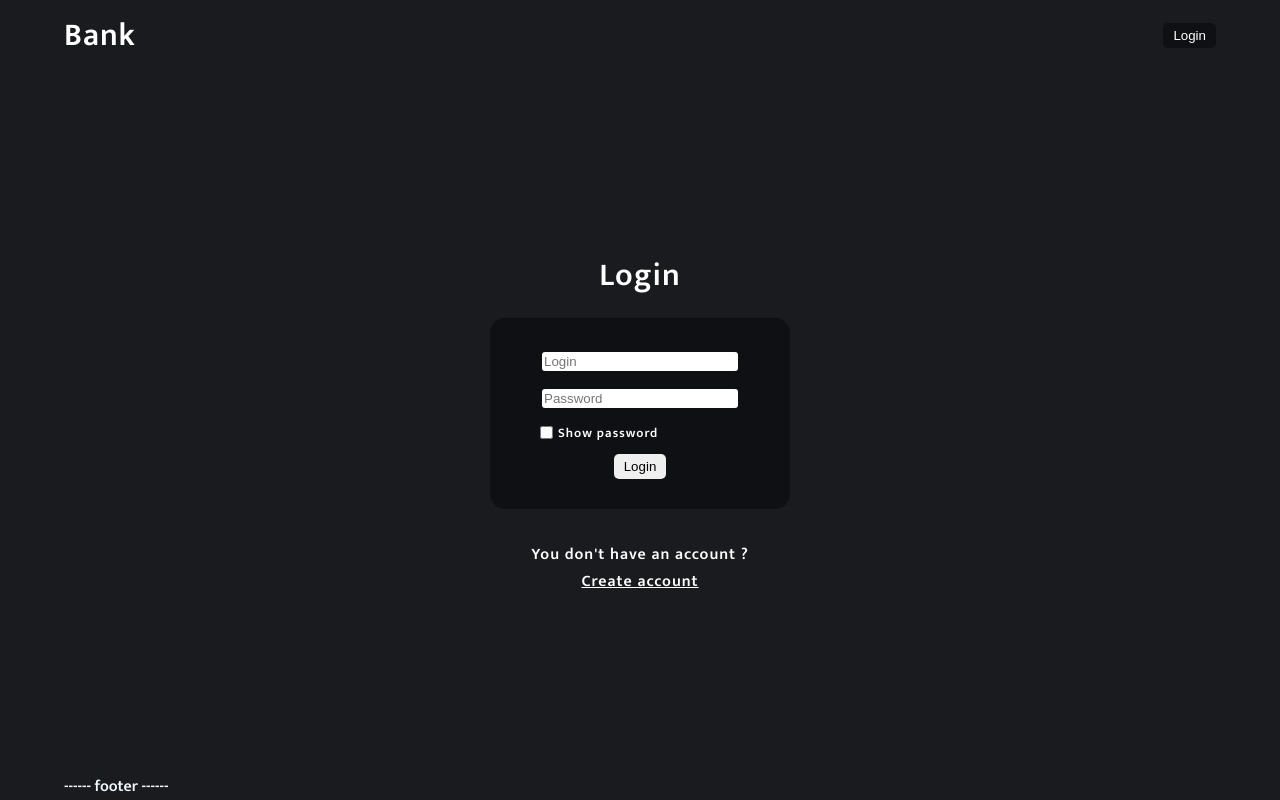
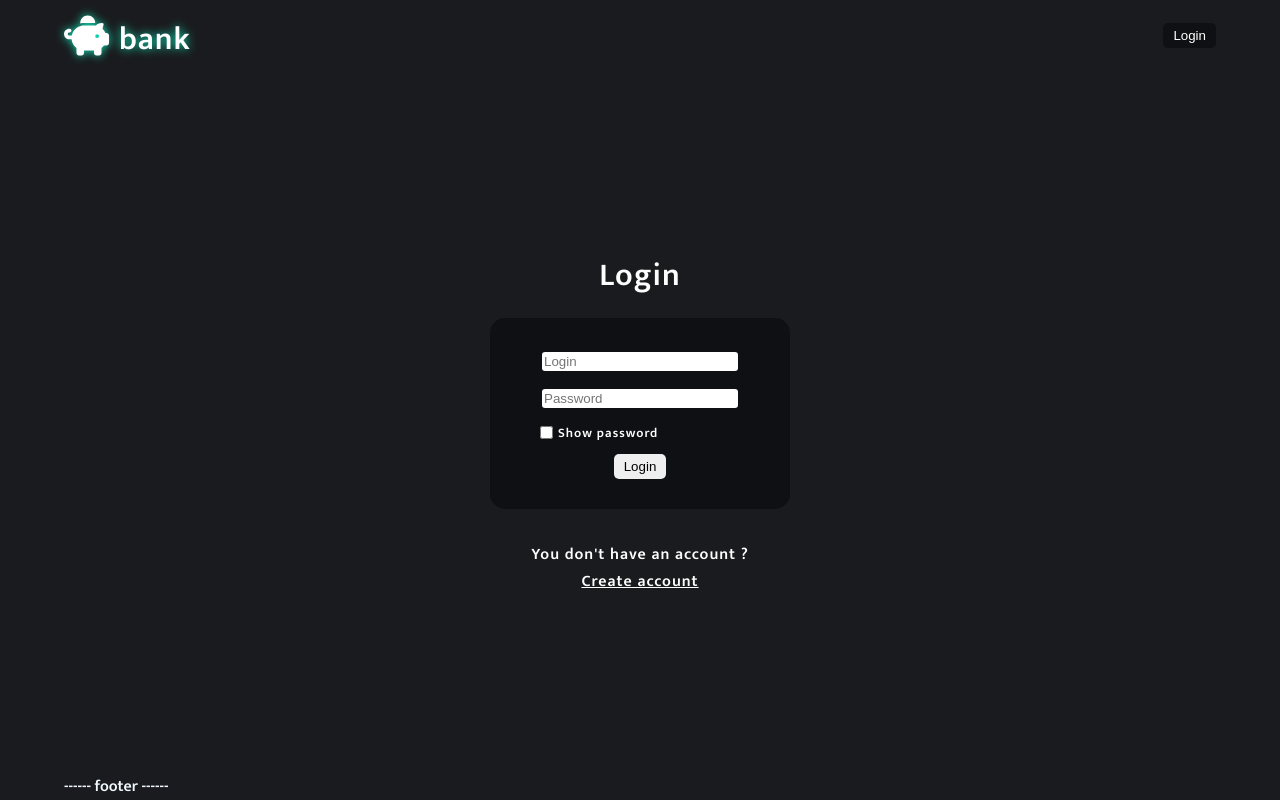
Before and after one commit to eskabaro/bank, a Next.js app: page /login in a window 1280 px wide. Built offline with nearby package versions, Linux system fonts and the light colour scheme; data requests are answered from the project's data file.

Commit message:
added new logo

```diff
--- a/src/components/layout/header/Header.module.scss
+++ b/src/components/layout/header/Header.module.scss
@@ -3,6 +3,12 @@
     display: flex;
     align-items: center;
     justify-content: space-between;
+
+    >h1 {
+        color: black;
+        filter: drop-shadow(3px 3px 10px rgb(20, 57, 169));
+        background-color: aliceblue;
+    }
 
     >nav {
         display: flex;
--- a/src/components/layout/header/Header.tsx
+++ b/src/components/layout/header/Header.tsx
@@ -1,4 +1,5 @@
 import { FC, useEffect, useState } from "react";
+import { Logo } from "@/ui/logo";
 import { Login } from "@/ui/btn-login";
 import { Logout } from "@/ui/btn-logout";
 import { Search } from "@/components/search-user";
@@ -22,7 +23,7 @@ export const Header: FC<IProps> = ({ userName, userAvatar }) => {
     }, [])
 
     return <header className={s.head}>
-        <h1>Bank</h1>
+        <Logo />
         <nav>
             {userName && (
                 <>
--- /dev/null
+++ b/src/ui/logo/Logo.module.scss
@@ -0,0 +1,12 @@
+@import '../../styles/variables.scss';
+
+.logo {
+    display: flex;
+    align-items: center;
+    filter: drop-shadow(0px 0px 5px $color-green);
+
+    >h1 {
+        height: 45px;
+        margin-left: 10px;
+    }
+}
--- /dev/null
+++ b/src/ui/logo/Logo.tsx
@@ -0,0 +1,11 @@
+import { FC } from "react";
+import Image from "next/image";
+import s from './Logo.module.scss'
+
+
+export const Logo: FC = () => {
+    return <div className={s.logo}>
+        <Image src={'/Logo.svg'} width={45} height={45} alt="Logo"/>
+        <h1>bank</h1>
+    </div>
+}
--- /dev/null
+++ b/src/ui/logo/index.ts
@@ -0,0 +1 @@
+export * from './Logo'
```
Also changed, not shown: public/Logo.svg (added).
